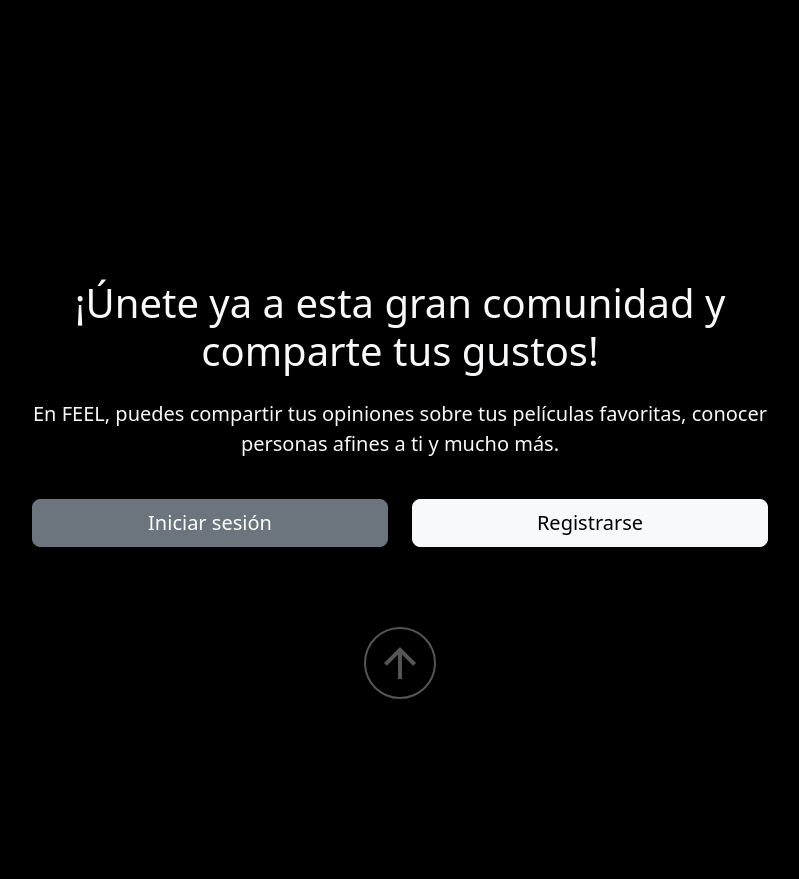
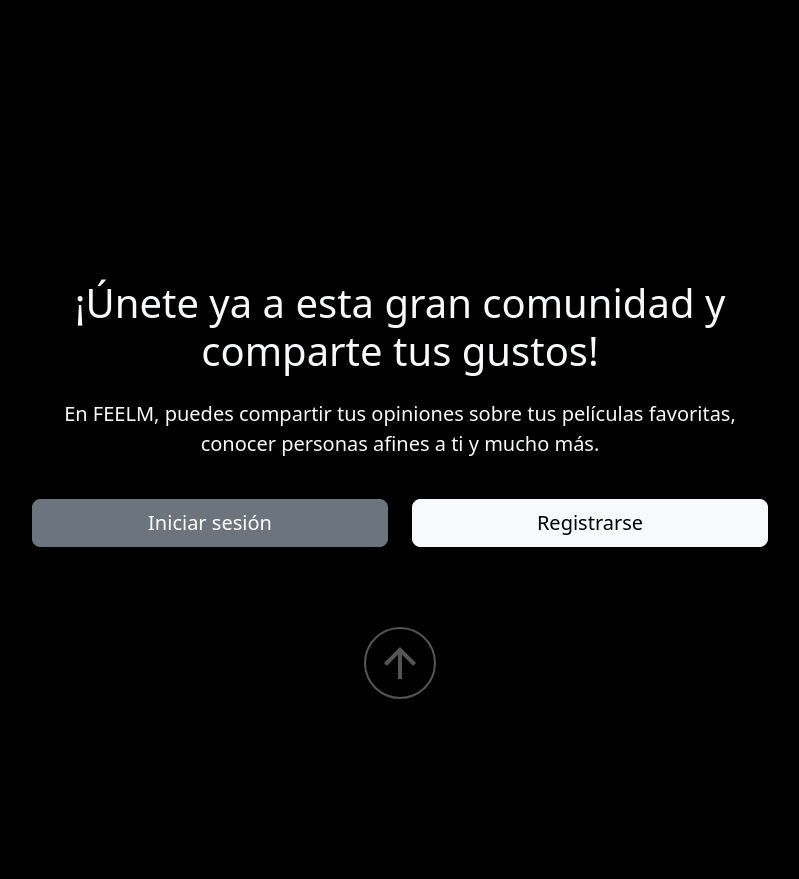
Before and after one commit to AlainMgz/proyecto-web-app, a PHP site: page /index.php in a window 1280 px wide. Shown: the part 787-1666 px from the top of the page, without its empty margins (240-1039 px from the left). Run offline with PHP 8.4, Linux system fonts and the light colour scheme; data that the repository does not hold is empty; some libraries are stand-ins or nearby versions.

Commit message:
Update index.php

```diff
--- a/index.php
+++ b/index.php
@@ -48,7 +48,7 @@ ob_start();
         <div class="row justify-content-center">
             <div class="col-lg-8 text-center">
                 <h1 class="mb-4 text-light">¡Únete ya a esta gran comunidad y comparte tus gustos!</h1>
-                <p class="lead text-light">En FEEL, puedes compartir tus opiniones sobre tus películas
+                <p class="lead text-light">En FEELM, puedes compartir tus opiniones sobre tus películas
                     favoritas,
                     conocer personas afines a ti y mucho más.</p>
             </div>
```
